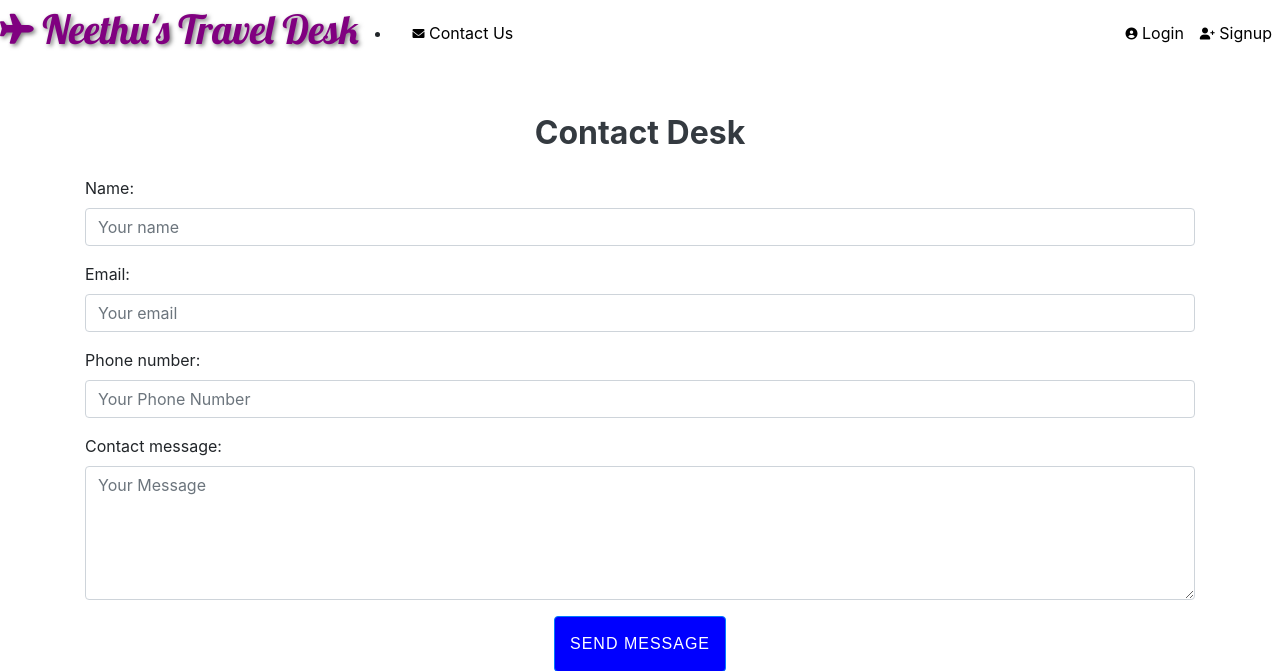
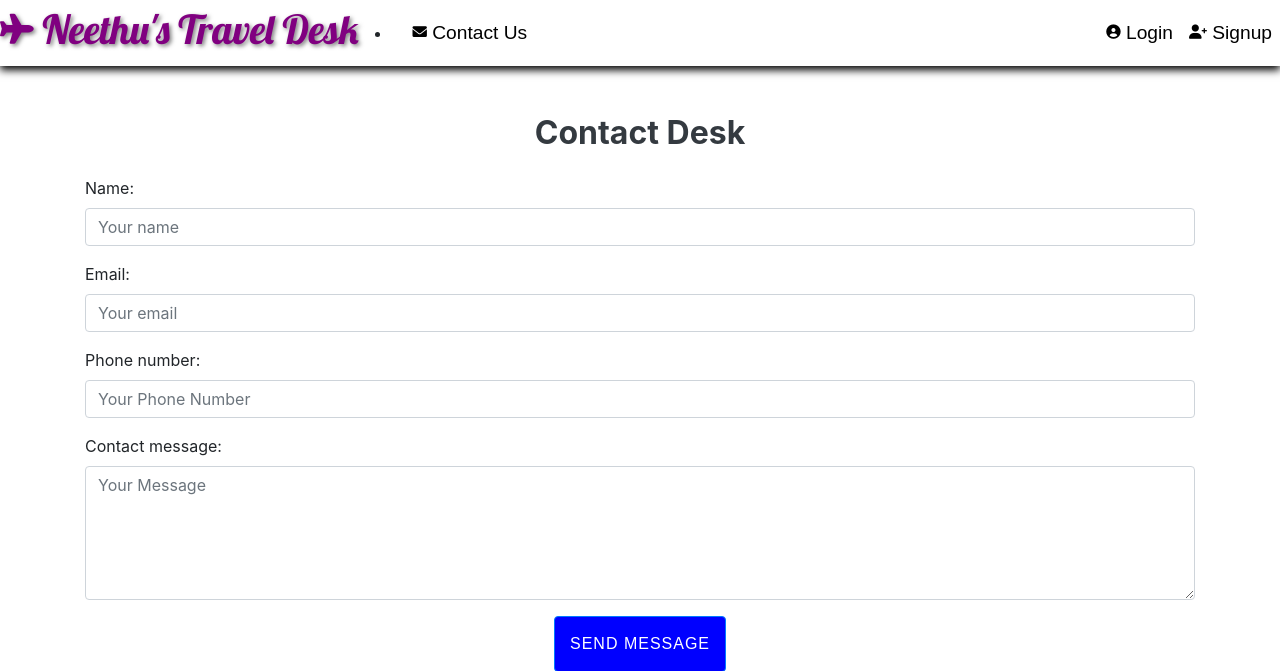
Before and after one commit to ci-sumi/neethus-travel-desk, a Django app: page /accounts/contact in a window 1280 px wide. Shown: the top 671 px of the page. Run offline with Django 5.2, Linux system fonts and the light colour scheme; some libraries are stand-ins or nearby versions.

Commit message:
Add shadow effect to navbar for improved visual depth

```diff
--- a/core/static/css/homepage.css
+++ b/core/static/css/homepage.css
@@ -9,13 +9,16 @@ body {
   flex-direction: column;
 }
 .navbar{
-  background-color: white!important;
+  background-color:white!important;
   padding: 0px !important;
+  box-shadow: 0 4px 8px black;
 }
 .navbar-brand,.nav-link {
   display: inline;
   color: black !important;
   /* Change text color to white for better contrast */
+  font-family: 'Raleway', sans-serif; /* Change to your chosen font */
+  font-size: 1.2rem; /* Adjust as needed for size */
 }
 
 .navbar-brand h1 {
```
